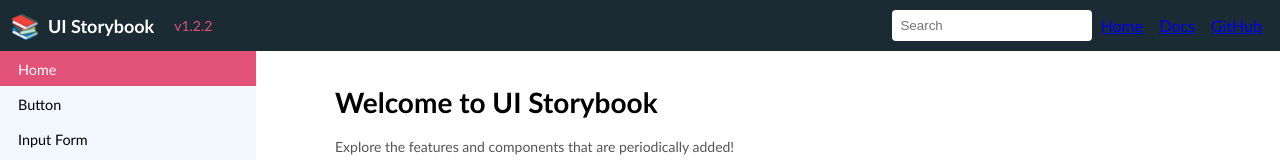
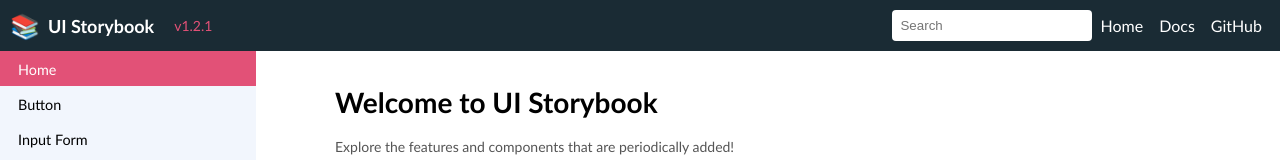
Before and after one commit to justfrankie/ui-storybook, a React (Create React App) app: page / in a window 1280 px wide. Shown: the top 160 px of the page. Built offline with nearby package versions, Linux system fonts and the light colour scheme.

Commit message:
pull changes

```diff
--- a/package.json
+++ b/package.json
@@ -1,6 +1,7 @@
 {
   "homepage": "https://justfrankie.github.io/ui-storybook",
-  "version": "1.2.2",
+  "name": "ui-storybook",
+  "version": "1.2.1",
   "private": true,
   "dependencies": {
     "@fortawesome/fontawesome-svg-core": "^6.5.1",
@@ -13,7 +14,6 @@
     "react-app-rewired": "^2.2.1",
     "react-dev-utils": "^12.0.1",
     "react-dom": "^18.2.0",
-    "react-router-dom": "^6.21.1",
     "react-scripts": "5.0.1",
     "styled-components": "^6.1.1",
     "web-vitals": "^2.1.4"
--- a/src/components/layout/TopNavigationBar.jsx
+++ b/src/components/layout/TopNavigationBar.jsx
@@ -1,9 +1,6 @@
 import React, { useState } from "react";
 import packageJson from "../../../package.json";
 import SearchBar from "../ui-components/SearchBar";
-import { Link } from "react-router-dom";
-import navStyles from "./TopNavigationBar.module.css"; // Import the CSS module
-
 const topListNav = ["Home", "Docs", "GitHub"];
 
 const TopNavigationBar = ({
@@ -13,19 +10,19 @@ const TopNavigationBar = ({
 }) => {
   const [searchQuery, setSearchQuery] = useState("");
   return (
-    <div className={navStyles.container}>
-      <div className={navStyles.leftSection}>
-        <div className={navStyles.logoContainer}>
+    <div style={styles.container}>
+      <div style={styles.leftSection}>
+        <div style={styles.logoContainer}>
           {/* Icon Placeholder */}
-          <span className={navStyles.iconPlaceholder}>📚</span>
+          <span style={styles.iconPlaceholder}>📚</span>
           {/* Hero Title */}
-          <span className={navStyles.heroTitle}>UI Storybook</span>
+          <span style={styles.heroTitle}>UI Storybook</span>
         </div>
         {/* Version Number */}
-        <span className={navStyles.versionNumber}>v{packageJson.version}</span>
+        <span style={styles.versionNumber}>v{packageJson.version}</span>
       </div>
 
-      <div className={navStyles.rightSection}>
+      <div style={styles.rightSection}>
         {/* Search Bar */}
         <SearchBar
           currentComponent={currentComponent}
@@ -35,11 +32,11 @@ const TopNavigationBar = ({
           componentsList={componentsList}
         />
         {/* GitHub Nav List Items */}
-        <ul className={navStyles.githubNav}>
+        <ul style={styles.githubNav}>
           {topListNav.map((item, index) => (
-            <Link key={index} to={`/${item.toLowerCase()}`}>
-              <li className={navStyles.githubNavItem}>{item}</li>
-            </Link>
+            <li key={index} style={styles.githubNavItem}>
+              {item}
+            </li>
           ))}
         </ul>
       </div>
@@ -47,4 +44,51 @@ const TopNavigationBar = ({
   );
 };
 
+const styles = {
+  container: {
+    backgroundColor: "#1a2b34",
+    color: "#fff",
+    padding: "10px",
+    display: "flex",
+    justifyContent: "space-between",
+    alignItems: "center",
+  },
+  leftSection: {
+    display: "flex",
+    alignItems: "center",
+  },
+  logoContainer: {
+    display: "flex",
+    alignItems: "center",
+    marginRight: "20px",
+  },
+  iconPlaceholder: {
+    fontSize: "24px",
+    marginRight: "8px",
+  },
+  heroTitle: {
+    fontSize: "18px",
+    fontWeight: "bold",
+  },
+  versionNumber: {
+    fontSize: "14px",
+    color: "rgb(226, 81, 119)",
+  },
+  rightSection: {
+    display: "flex",
+    alignItems: "center",
+  },
+
+  githubNav: {
+    listStyle: "none",
+    padding: 0,
+    margin: 0,
+    display: "flex",
+  },
+  githubNavItem: {
+    margin: "0 8px",
+    cursor: "pointer",
+  },
+};
+
 export default TopNavigationBar;
--- a/src/components/layout/TopNavigationBar.module.css
+++ /dev/null
@@ -1,53 +0,0 @@
-/* TopNavigationBar.css */
-
-.container {
-  background-color: #1a2b34;
-  color: #fff;
-  padding: 10px;
-  display: flex;
-  justify-content: space-between;
-  align-items: center;
-}
-
-.leftSection {
-  display: flex;
-  align-items: center;
-}
-
-.logoContainer {
-  display: flex;
-  align-items: center;
-  margin-right: 20px;
-}
-
-.iconPlaceholder {
-  font-size: 24px;
-  margin-right: 8px;
-}
-
-.heroTitle {
-  font-size: 18px;
-  font-weight: bold;
-}
-
-.versionNumber {
-  font-size: 14px;
-  color: rgb(226, 81, 119);
-}
-
-.rightSection {
-  display: flex;
-  align-items: center;
-}
-
-.githubNav {
-  list-style: none;
-  padding: 0;
-  margin: 0;
-  display: flex;
-}
-
-.githubNavItem {
-  margin: 0 8px;
-  cursor: pointer;
-}
--- a/src/index.js
+++ b/src/index.js
@@ -2,33 +2,11 @@ import React from "react";
 import ReactDOM from "react-dom/client";
 import App from "./App";
 import reportWebVitals from "./reportWebVitals";
-import { createBrowserRouter, RouterProvider } from "react-router-dom";
-
-const Error404 = () => {
-  return <h1>404 Error not found!</h1>;
-};
-
-const router = createBrowserRouter([
-  {
-    path: "/",
-    errorElement: <Error404 />,
-    element: <App />,
-  },
-  {
-    path: "/home",
-    errorElement: <Error404 />,
-    element: <App />,
-  },
-  {
-    path: "/docs",
-    element: <div>hi</div>,
-  },
-]);
 
 const root = ReactDOM.createRoot(document.getElementById("root"));
 root.render(
   <React.StrictMode>
-    <RouterProvider router={router} />
+    <App />
   </React.StrictMode>
 );
 
```
Also changed, not shown: 1 other file (tests, documents, lock files or other folders).
